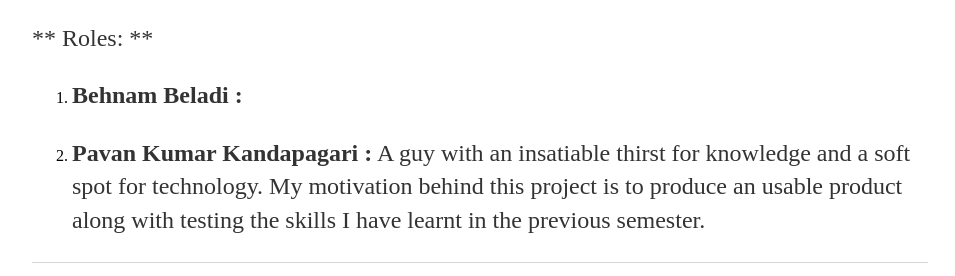
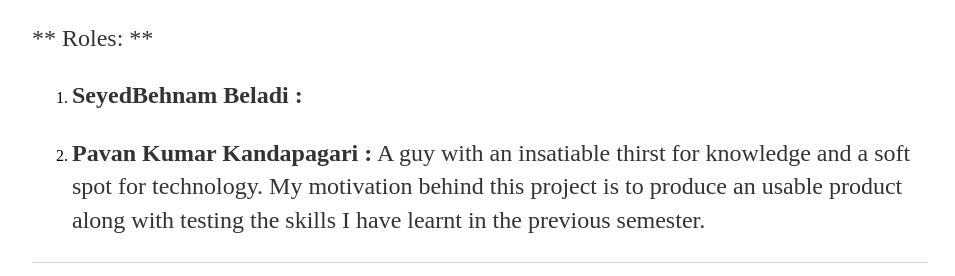
Before and after one commit to 785pavan/isee2019-SPENDEMON, a Jekyll site: the page built from docs/_posts/2019-04-14-ISEE-2019-Team-Presentation.md, in a window 1280 px wide. Shown: the part 1716-1992 px from the top of the page, without its empty margins (160-1115 px from the left). Built offline with Jekyll 4.4.1, drawn with Linux system fonts in a browser that asks for light colours; our own code applies the rules of GitHub Pages for plain Markdown files.

Commit message:
Update 2019-04-14-ISEE-2019-Team-Presentation.md

```diff
--- a/docs/_posts/2019-04-14-ISEE-2019-Team-Presentation.md
+++ b/docs/_posts/2019-04-14-ISEE-2019-Team-Presentation.md
@@ -21,6 +21,6 @@ Our team consists of a mix bag of an Electrical, Mechanical and an Electronics E
 
   ** Roles: **
 
-2. **Behnam Beladi :**
+2. **SeyedBehnam Beladi :**
 
 3. **Pavan Kumar Kandapagari :** A guy with an insatiable thirst for knowledge and a soft spot for technology. My motivation behind this project is to produce an usable product along with testing the skills I have learnt in the previous semester.
```
